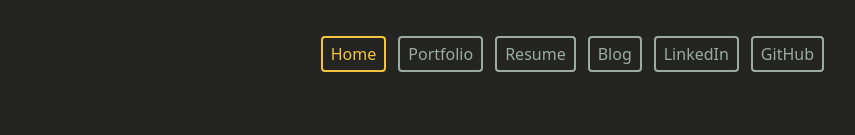
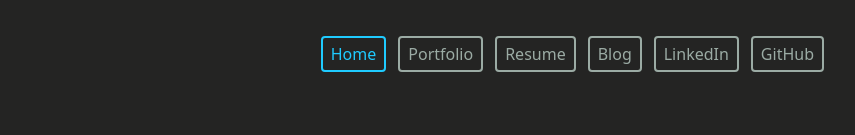
Before and after one commit to luke-hays/portfolio-site, an Astro site: page / in a window 1280 px wide. Shown: the top 135 px of the page, without its empty margins (216-1071 px from the left). Built offline with nearby package versions, Linux system fonts and the light colour scheme; Astro itself is replaced by a stand-in of ours.

Commit message:
remove color from theme

```diff
--- a/src/components/Navigation/SiteNavLink.astro
+++ b/src/components/Navigation/SiteNavLink.astro
@@ -7,8 +7,8 @@ const rel = isExternal ? 'noopener noreferrer' : undefined
 
 const activePage = pathname === route
 
-const color = activePage ? 'text-saffron' : 'text-ash'
-const borderColor = activePage ? 'border-saffron' : 'border-ash'
+const color = activePage ? 'text-cerulean' : 'text-ash'
+const borderColor = activePage ? 'border-cerulean' : 'border-ash'
 
 let linkStyle = `
   px-2
@@ -18,8 +18,8 @@ let linkStyle = `
   active:scale-[.97]
   transition
   ease-in-out
-  hover:text-saffron
-  hover:border-saffron
+  hover:text-cerulean
+  hover:border-cerulean
   ${color}
   ${borderColor}
 `
--- a/tailwind.config.js
+++ b/tailwind.config.js
@@ -13,7 +13,6 @@ export default {
         jet: '#333533',
         ash: '#9BABA4',
         alabaster: "#E8EDDF",
-        saffron: "#F3C33F",
         cerulean: "#1FCBFF"
       },
     },
```
